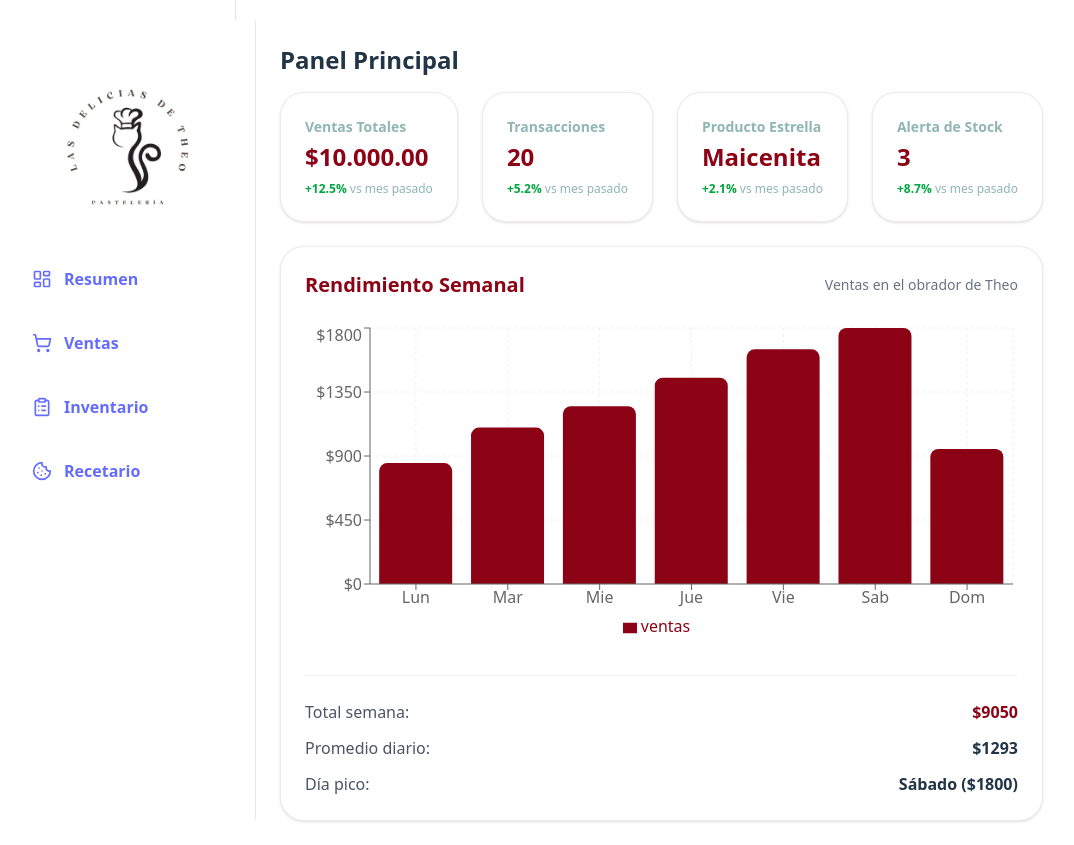
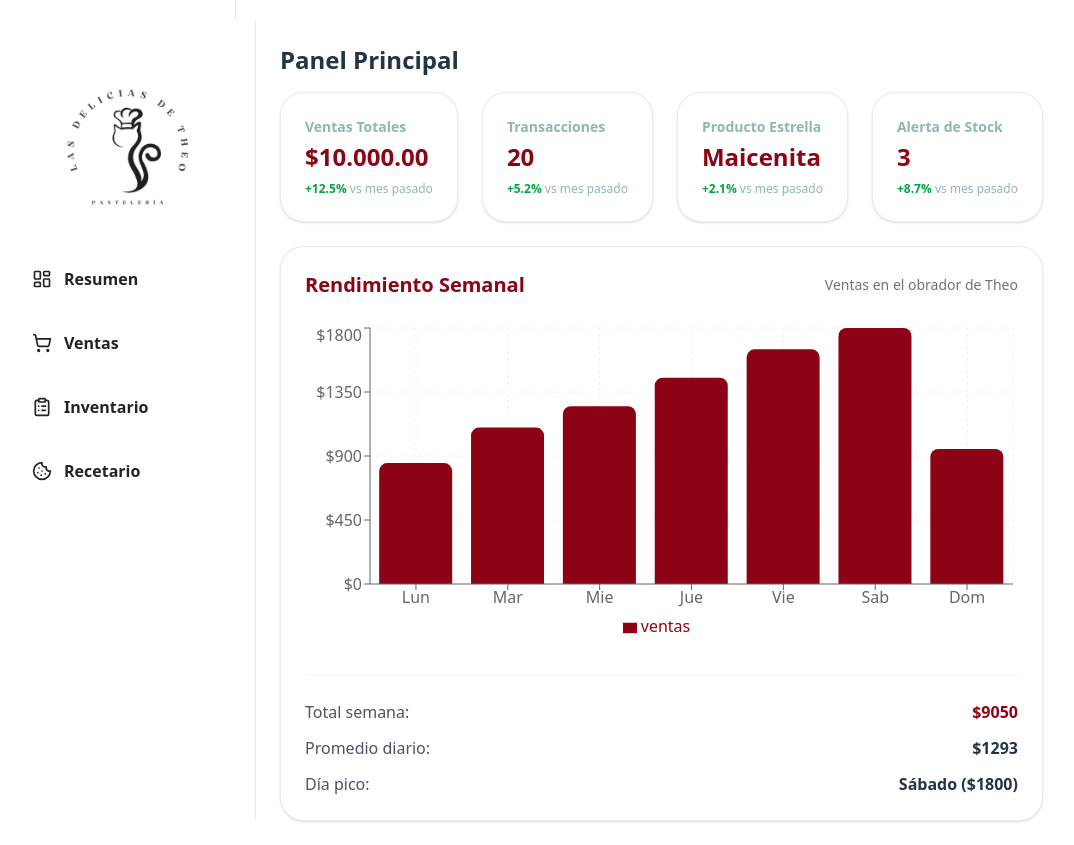
Before and after one commit to CamiZamora94/Proyecto-final-las-delicias-de-Theo-, a React app in the folder frontend/: page / in a window 1280 px wide. Shown: the whole page, without its empty margins (20-1094 px from the left). Built offline with nearby package versions, Linux system fonts and the light colour scheme; the HTML template or start-up script is replaced by a standard one.

Commit message:
cambios de background en index.css

```diff
--- a/frontend/src/index.css
+++ b/frontend/src/index.css
@@ -7,7 +7,7 @@
 
   color-scheme: light dark;
   color: rgba(255, 255, 255, 0.87);
-  background-color: #242424;
+  background-color: #817575;
 
   font-synthesis: none;
   text-rendering: optimizeLegibility;
@@ -17,7 +17,7 @@
 
 a {
   font-weight: 500;
-  color: #646cff;
+  color: #222324;
   text-decoration: inherit;
 }
 a:hover {
```
